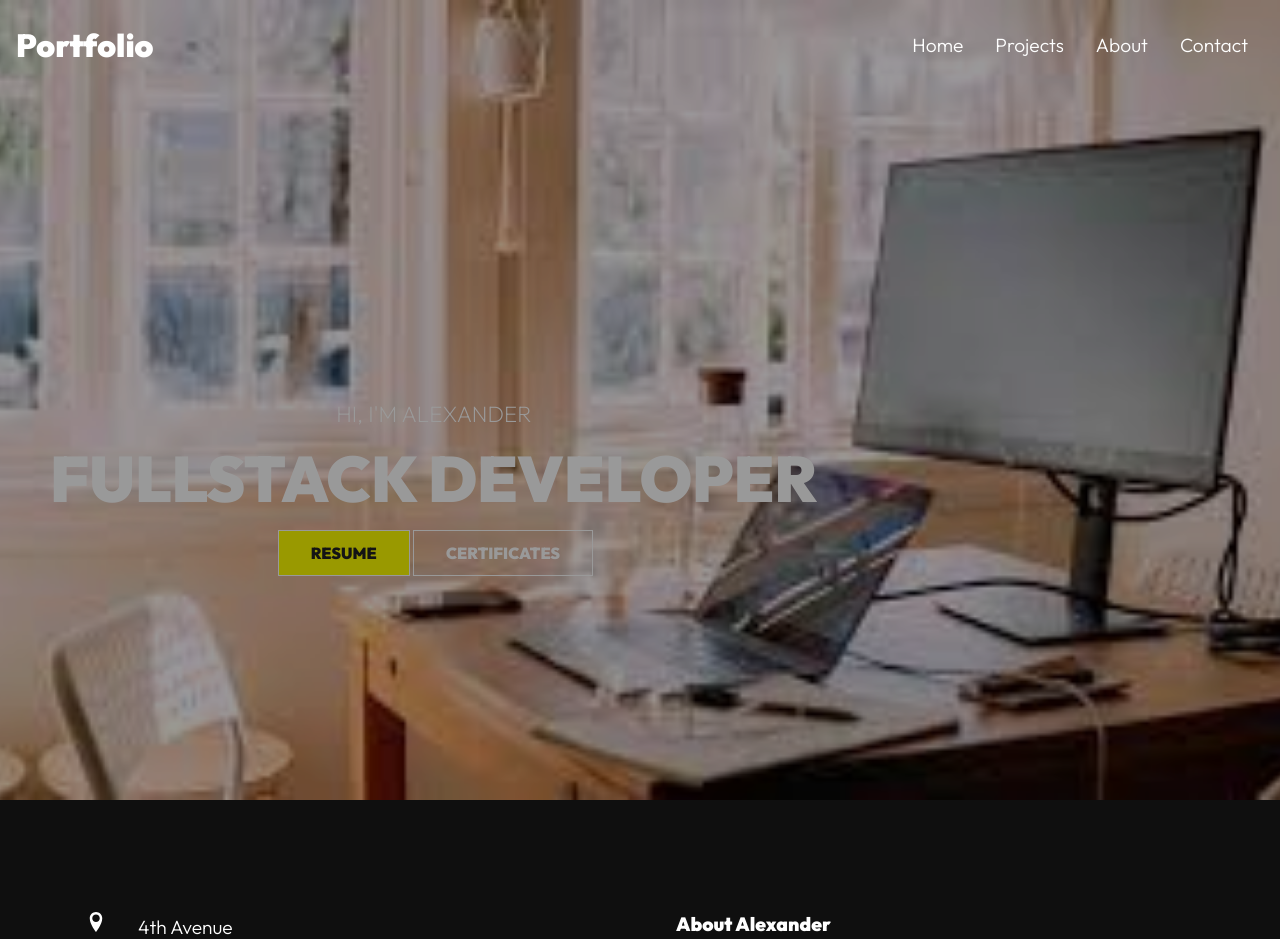
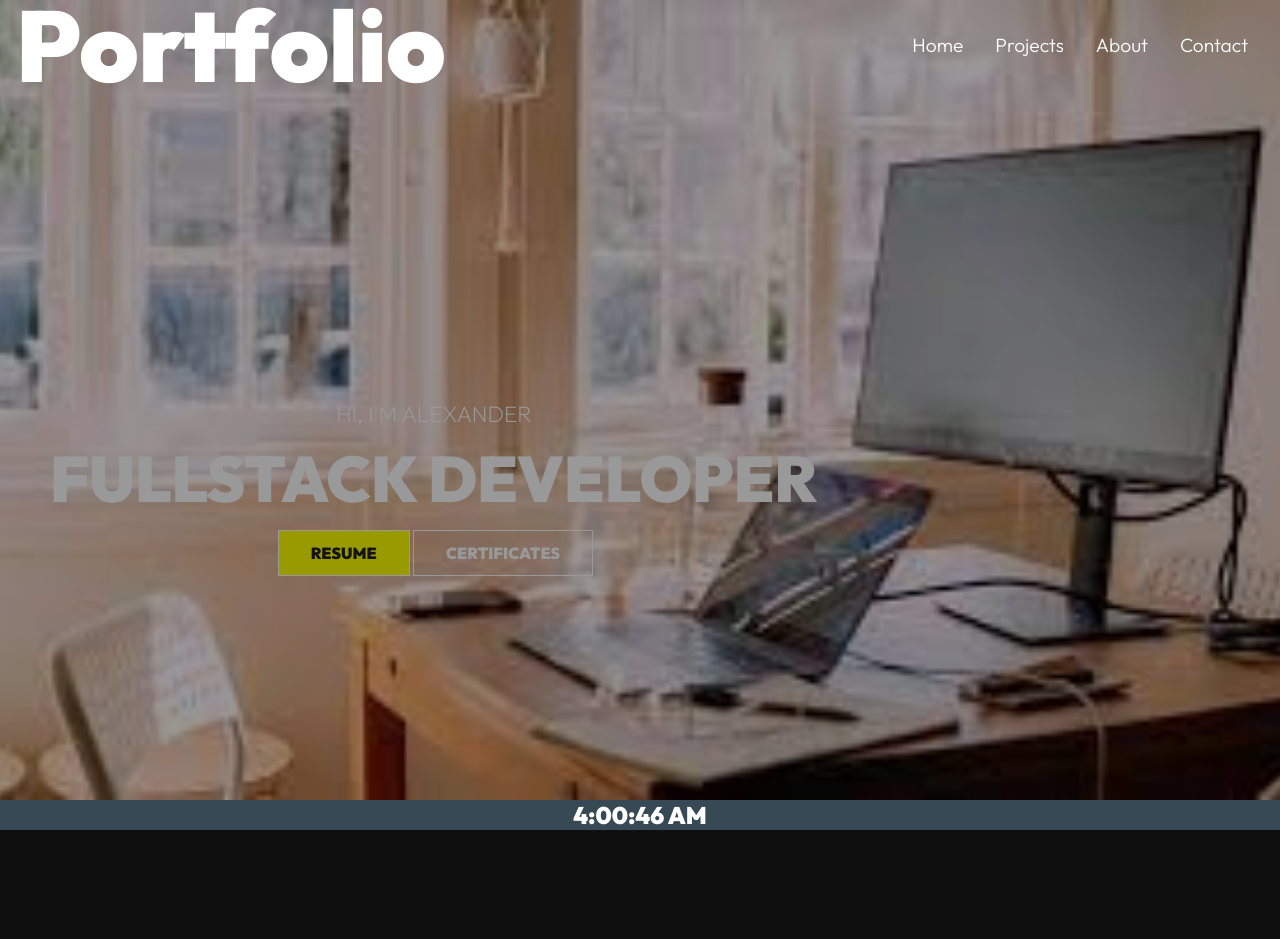
Before and after one commit to MSUMBA-art/-project-portfolio, a React (Create React App) app: page / in a window 1280 px wide. Shown: the top 939 px of the page. Built offline with nearby package versions, Linux system fonts and the light colour scheme.

Commit message:
done some work on timer

```diff
--- a/src/components/Footer.jsx
+++ b/src/components/Footer.jsx
@@ -49,7 +49,7 @@ const Footer = () => {
         </div>
 
         <div className="right">
-          <h4>About Alexander</h4>
+          <h4>About - Alexander</h4>
           <p>
             Lorem ipsum dolor sit amet, consectetur adipiscing elit. Nam ornare
             sagittis erat, tempor dignissim nibh pharetra quis. Donec eu diam in
--- /dev/null
+++ b/src/components/GetTime.jsx
@@ -0,0 +1,31 @@
+import "./getTime.css"
+
+import React, { useState } from 'react'
+
+
+
+
+
+
+
+function GetTime() {
+  setInterval(updateTime, 1000);
+
+  const now = new Date().toLocaleTimeString();
+
+  const [time, setTime] = useState(now);
+
+  function updateTime() {
+    const newTime = new Date().toLocaleTimeString();
+    setTime(newTime);
+  }
+
+  return (
+    <div className="getTime-container">
+      <h2>{time}</h2>
+      {/* <button onClick={updateTime}>GET TIME</button> */}
+    </div>
+  );
+}
+
+export default GetTime;
--- /dev/null
+++ b/src/components/getTime.css
@@ -0,0 +1,17 @@
+.getTime-container {
+  /* font: normal 14px/100% "Andale Mono", AndaleMono, monospace; */
+  color: #fff;
+
+  /* margin: 0 auto; */
+  background-color: #374954;
+  text-align: center;
+}
+
+h1 {
+  font-size: 100px;
+  align-items: center;
+}
+
+/* .container {
+  margin: 60% auto;
+} */
--- a/src/routes/Home.jsx
+++ b/src/routes/Home.jsx
@@ -3,12 +3,14 @@ import Navbar from '../components/Navbar';
 import HeroImg from '../components/HeroImg';
 //import Work from "../components/Work"
 import Footer from '../components/Footer';
+import GetTime from '../components/GetTime';
 
 function Home() {
   return (
     <div>
       <Navbar />
       <HeroImg />
+      <GetTime />
       {/* <Work /> */}
       <Footer />
     </div>
```
